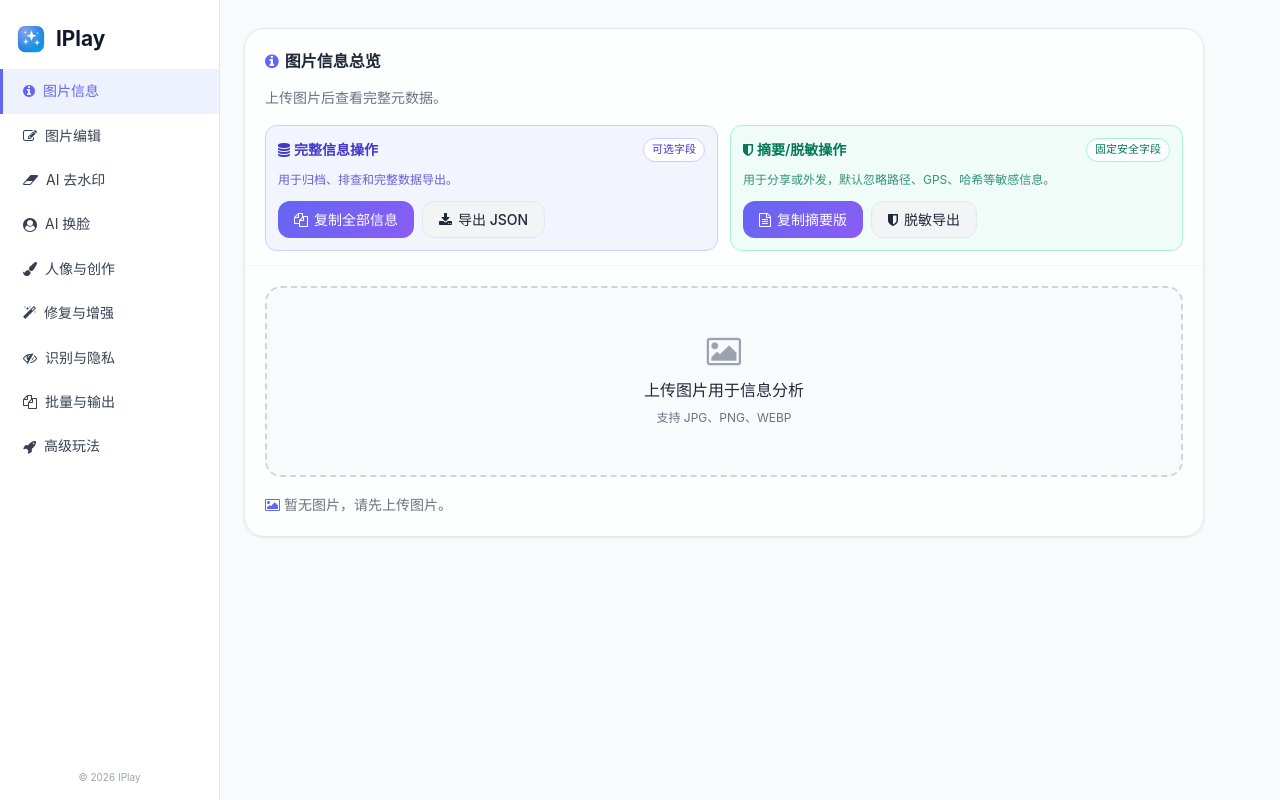
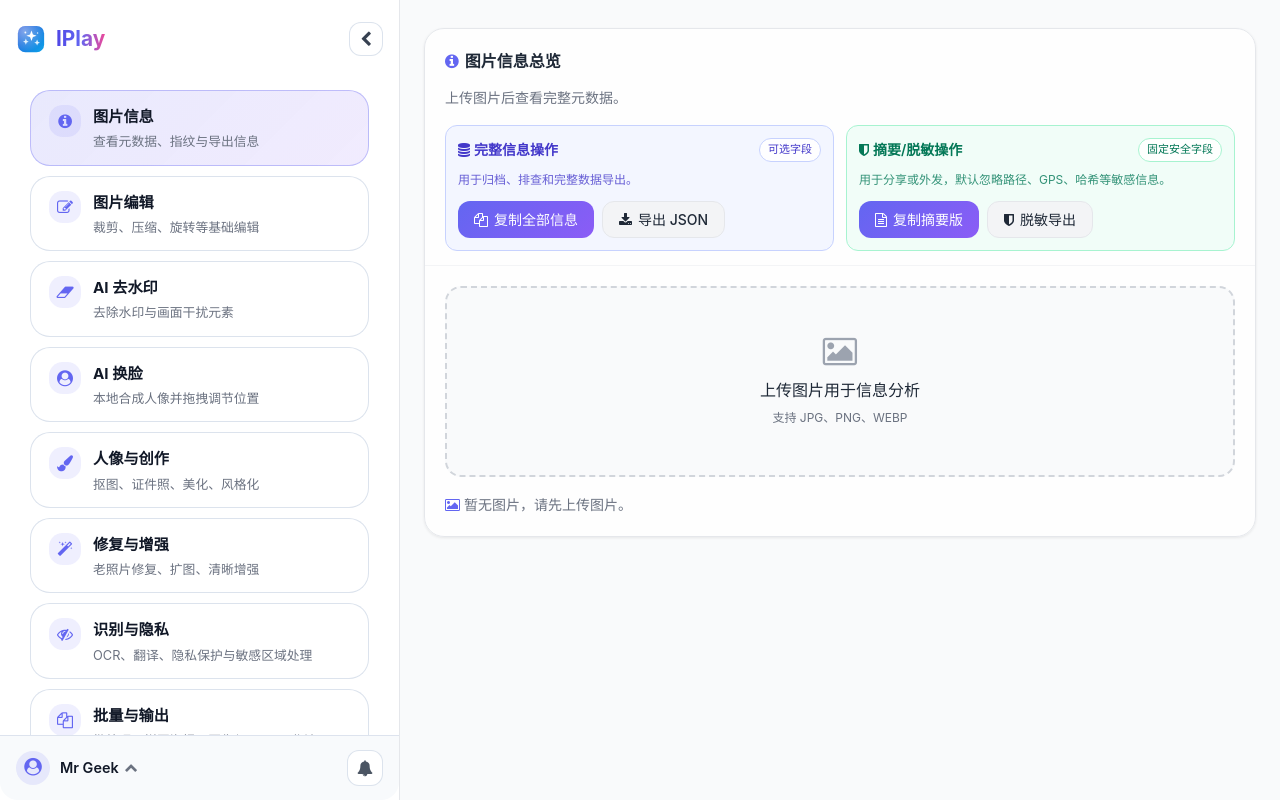
Before and after one commit to geekmister/IPlay, a Vue app: page /info in a window 1280 px wide. Built offline with nearby package versions, Linux system fonts and the light colour scheme.

Commit message:
feat(sidebar): improve collapsed footer and header visuals
Add footer avatar and notification icon in Sidebar, keep collapsed footer visible with icon-only layout, and apply gradient title styling.

```diff
--- a/assets/css/main.css
+++ b/assets/css/main.css
@@ -79,47 +79,6 @@ input, select, textarea { font-family: inherit; font-size: inherit; }
    ---------------------------------------------------------------- */
 .iplay-root { display: flex; min-height: 100vh; }
 .iplay-main { flex: 1; overflow-y: auto; min-width: 0; }
-
-/* ----------------------------------------------------------------
-   4. Sidebar
-   ---------------------------------------------------------------- */
-.sidebar {
-  width: 220px;
-  flex-shrink: 0;
-  background: #fff;
-  border-right: 1px solid var(--color-gray-200);
-  min-height: 100vh;
-  display: flex;
-  flex-direction: column;
-}
-.sidebar-header { display: flex; align-items: center; gap: 10px; padding: 22px 16px 14px; }
-.sidebar-logo { width: 30px; height: 30px; }
-.sidebar-title { font-size: 1.3rem; font-weight: 700; color: var(--color-gray-900); }
-.sidebar-menu { flex: 1; }
-.sidebar-menu ul { list-style: none; }
-.sidebar-menu a {
-  display: flex;
-  align-items: center;
-  gap: 8px;
-  padding: 11px 20px;
-  color: var(--color-gray-700);
-  text-decoration: none;
-  font-size: var(--font-sm);
-  border-left: 3px solid transparent;
-  transition: var(--transition);
-}
-.sidebar-menu a:hover {
-  background: var(--color-gray-100);
-  border-left-color: var(--color-gray-400);
-  color: var(--color-gray-900);
-}
-.sidebar-menu a.router-link-active {
-  background: var(--color-primary-bg);
-  border-left-color: var(--color-primary);
-  color: var(--color-primary);
-  font-weight: 500;
-}
-.sidebar-footer { padding: 14px 16px; text-align: center; font-size: var(--font-xs); color: var(--color-gray-400); }
 
 /* ----------------------------------------------------------------
    5. Page Layout
--- a/components/Sidebar.vue
+++ b/components/Sidebar.vue
@@ -1,75 +1,304 @@
 <template>
-    <aside class="sidebar">
+    <aside :class="['sidebar', { 'is-collapsed': isCollapsed }]">
+        <!-- Header -->
         <div class="sidebar-header">
             <img src="/favicon.svg" alt="logo" class="sidebar-logo" />
             <h1 class="sidebar-title">IPlay</h1>
+            <button type="button" class="sidebar-toggle-btn" @click="toggleCollapse" aria-label="切换侧边栏">
+                <i :class="['fa', isCollapsed ? 'fa-chevron-right' : 'fa-chevron-left']"></i>
+            </button>
         </div>
+        <!-- Menu -->
         <nav class="sidebar-menu">
             <ul>
-                <li>
-                    <RouterLink to="/info">
-                        <i class="fa fa-info-circle mr-2"></i>
-                        图片信息
-                    </RouterLink>
-                </li>
-                <li>
-                    <RouterLink to="/tools">
-                        <i class="fa fa-edit mr-2"></i>
-                        图片编辑
-                    </RouterLink>
-                </li>
-                <li>
-                    <RouterLink to="/image">
-                        <i class="fa fa-eraser mr-2"></i>
-                        AI 去水印
-                    </RouterLink>
-                </li>
-                <li>
-                    <RouterLink to="/face">
-                        <i class="fa fa-user-circle mr-2"></i>
-                        AI 换脸
-                    </RouterLink>
-                </li>
-                <li>
-                    <RouterLink to="/portrait">
-                        <i class="fa fa-paint-brush mr-2"></i>
-                        人像与创作
-                    </RouterLink>
-                </li>
-                <li>
-                    <RouterLink to="/enhance">
-                        <i class="fa fa-magic mr-2"></i>
-                        修复与增强
-                    </RouterLink>
-                </li>
-                <li>
-                    <RouterLink to="/privacy">
-                        <i class="fa fa-eye-slash mr-2"></i>
-                        识别与隐私
-                    </RouterLink>
-                </li>
-                <li>
-                    <RouterLink to="/workflow">
-                        <i class="fa fa-files-o mr-2"></i>
-                        批量与输出
-                    </RouterLink>
-                </li>
-                <li>
-                    <RouterLink to="/advanced">
-                        <i class="fa fa-rocket mr-2"></i>
-                        高级玩法
-                    </RouterLink>
-                </li>
+                <template v-for="item in menuItems" :key="item.route">
+                    <li>
+                        <RouterLink :to="item.route">
+                            <i :class="['fa', item.icon, 'sidebar-icon']"></i>
+                            <div class="sidebar-item-copy">
+                                <span class="sidebar-item-title">{{ item.label }}</span>
+                                <span class="sidebar-item-desc">{{ item.desc }}</span>
+                            </div>
+                        </RouterLink>
+                    </li>
+                </template>
             </ul>
         </nav>
+        <!-- Footer -->
         <footer class="sidebar-footer">
-            <small>© 2026 IPlay</small>
+            <div class="footer-user">
+                <span class="footer-avatar"><i class="fa fa-user-circle"></i></span>
+                <div class="footer-user-copy">
+                    <span class="footer-user-name">Mr Geek</span>
+                    <i class="fa fa-chevron-up footer-user-arrow" aria-hidden="true"></i>
+                </div>
+            </div>
+            <button type="button" class="footer-notice-btn" aria-label="消息提醒">
+                <i class="fa fa-bell"></i>
+            </button>
         </footer>
     </aside>
 </template>
 
 <script setup lang="js">
+    import { ref } from 'vue';
     import { RouterLink } from 'vue-router';
+
+    const isCollapsed = ref(false);
+    const toggleCollapse = () => {
+        isCollapsed.value = !isCollapsed.value;
+    };
+
+    const menuItems = [
+        { icon: 'fa-info-circle', label: '图片信息', desc: '查看元数据、指纹与导出信息', route: '/info' },
+        { icon: 'fa-edit', label: '图片编辑', desc: '裁剪、压缩、旋转等基础编辑', route: '/tools' },
+        { icon: 'fa-eraser', label: 'AI 去水印', desc: '去除水印与画面干扰元素', route: '/image' },
+        { icon: 'fa-user-circle', label: 'AI 换脸', desc: '本地合成人像并拖拽调节位置', route: '/face' },
+        { icon: 'fa-paint-brush', label: '人像与创作', desc: '抠图、证件照、美化、风格化', route: '/portrait' },
+        { icon: 'fa-magic', label: '修复与增强', desc: '老照片修复、扩图、清晰增强', route: '/enhance' },
+        { icon: 'fa-eye-slash', label: '识别与隐私', desc: 'OCR、翻译、隐私保护与敏感区域处理', route: '/privacy' },
+        { icon: 'fa-files-o', label: '批量与输出', desc: '批处理、拼图海报、图像与 PDF 工作流', route: '/workflow' },
+        { icon: 'fa-rocket', label: '高级玩法', desc: '进入完整高级工作台，查看全部任务分组', route: '/advanced' }
+    ];
 </script>
 
-<style lang="css" scoped></style>
+<style lang="css" scoped>
+    .sidebar {
+        width: 400px;
+        height: 100vh;
+        flex-shrink: 0;
+        background: #fff;
+        border-right: 1px solid var(--color-gray-200);
+        min-height: 100vh;
+        display: flex;
+        flex-direction: column;
+        transition: width 0.25s ease;
+    }
+    .sidebar.is-collapsed {
+        width: 112px;
+    }
+    .sidebar-header {
+        display: flex;
+        align-items: center;
+        gap: 10px;
+        padding: 22px 16px 14px;
+    }
+    .sidebar.is-collapsed .sidebar-header {
+        justify-content: space-between;
+        padding-left: 12px;
+        padding-right: 12px;
+    }
+    .sidebar.is-collapsed .sidebar-title {
+        display: none;
+    }
+    .sidebar-toggle-btn {
+        margin-left: auto;
+        width: 34px;
+        height: 34px;
+        border: 1px solid rgba(219,226,237,0.95);
+        border-radius: 12px;
+        background: #fff;
+        color: var(--color-gray-700);
+        display: inline-flex;
+        align-items: center;
+        justify-content: center;
+        cursor: pointer;
+        transition: var(--transition);
+    }
+    .sidebar-toggle-btn:hover {
+        background: var(--color-gray-50);
+    }
+    .sidebar-logo {
+        width: 30px;
+        height: 30px;
+    }
+    .sidebar-title {
+        font-size: 1.3rem;
+        font-weight: 700;
+        color: transparent;
+        background: linear-gradient(90deg, #4f46e5, #6366f1, #ec4899);
+        background-clip: text;
+        -webkit-background-clip: text;
+        display: inline-block;
+    }
+    .sidebar-menu {
+        flex: 1;
+        min-height: 0;
+        overflow-y: auto;
+        padding-top: 20px;
+        padding-bottom: 20px;
+    }
+    .sidebar.is-collapsed .sidebar-menu a {
+        justify-content: center;
+        width: 48px;
+        margin: 0 auto;
+        border-color: transparent;
+        background: transparent;
+        padding: 10px 0;
+        box-shadow: none;
+    }
+    .sidebar.is-collapsed .sidebar-item-copy {
+        display: none;
+    }
+    .sidebar.is-collapsed .sidebar-footer {
+        justify-content: center;
+        padding-left: 0;
+        padding-right: 0;
+    }
+    .sidebar.is-collapsed .footer-user-copy {
+        display: none;
+    }
+    .sidebar.is-collapsed .footer-avatar {
+        width: 36px;
+        height: 36px;
+    }
+    .sidebar.is-collapsed .footer-notice-btn {
+        width: 36px;
+        height: 36px;
+    }
+    .sidebar.is-collapsed .sidebar-menu ul {
+        gap: 10px;
+    }
+    .sidebar.is-collapsed .sidebar-toggle-btn {
+        width: 30px;
+        height: 30px;
+    }
+    .sidebar-menu ul {
+        list-style: none;
+        margin: 0;
+        padding: 0;
+        display: flex;
+        flex-direction: column;
+        gap: 10px;
+    }
+    .sidebar-menu li {
+        width: auto;
+        margin-left: 30px;
+        margin-right: 30px;
+    }
+    .sidebar.is-collapsed .sidebar-menu li {
+        margin: 0 auto;
+    }
+    .sidebar-menu a {
+        display: flex;
+        align-items: flex-start;
+        gap: 12px;
+        padding: 14px 18px;
+        color: var(--color-gray-700);
+        text-decoration: none;
+        font-size: var(--font-sm);
+        border: 1px solid rgba(219,226,237,0.95);
+        border-radius: 20px;
+        background: #fff;
+        transition: var(--transition);
+    }
+    .sidebar-item-copy {
+        display: flex;
+        flex-direction: column;
+        gap: 4px;
+        min-width: 0;
+    }
+    .sidebar-item-title {
+        font-size: 0.95rem;
+        font-weight: 700;
+        color: var(--color-gray-900);
+        display: block;
+        white-space: nowrap;
+        overflow: hidden;
+        text-overflow: ellipsis;
+    }
+    .sidebar-item-desc {
+        font-size: 0.8rem;
+        color: var(--color-gray-500);
+        line-height: 1.35;
+        display: block;
+        max-width: 100%;
+        overflow: hidden;
+        text-overflow: ellipsis;
+    }
+    .sidebar-menu a:hover {
+        box-shadow: 0 12px 28px rgba(99,102,241,0.12);
+        transform: translateY(-1px);
+        border-color: rgba(99,102,241,0.18);
+        color: var(--color-gray-900);
+    }
+    .sidebar-menu a.router-link-active {
+        background: linear-gradient(135deg, rgba(99,102,241,0.14), rgba(139,92,246,0.12));
+        border-color: rgba(99,102,241,0.35);
+        color: var(--color-primary);
+        font-weight: 500;
+    }
+    .sidebar-icon {
+        display: inline-flex;
+        width: 2rem;
+        height: 2rem;
+        align-items: center;
+        justify-content: center;
+        border-radius: 0.85rem;
+        background: rgba(99,102,241,0.1);
+        color: var(--color-primary);
+        font-size: 1rem;
+        flex-shrink: 0;
+    }
+    .sidebar.is-collapsed .sidebar-icon {
+        width: 2.5rem;
+        height: 2.5rem;
+        background: rgba(99,102,241,0.14);
+    }
+    .sidebar-footer {
+        display: flex;
+        align-items: center;
+        justify-content: space-between;
+        gap: 10px;
+        padding: 14px 16px;
+        background: #f8fafc;
+        border-top: 1px solid rgba(219,226,237,0.9);
+        border-radius: 0 0 18px 18px;
+    }
+    .footer-user {
+        display: flex;
+        align-items: center;
+        gap: 10px;
+    }
+    .footer-avatar {
+        display: inline-flex;
+        align-items: center;
+        justify-content: center;
+        width: 34px;
+        height: 34px;
+        border-radius: 50%;
+        background: rgba(99,102,241,0.12);
+        color: var(--color-primary);
+        font-size: 1.1rem;
+    }
+    .footer-user-copy {
+        display: flex;
+        align-items: center;
+        gap: 6px;
+    }
+    .footer-user-name {
+        font-size: 0.9rem;
+        font-weight: 600;
+        color: var(--color-gray-900);
+    }
+    .footer-user-arrow {
+        font-size: 0.82rem;
+        color: var(--color-gray-500);
+    }
+    .footer-notice-btn {
+        width: 36px;
+        height: 36px;
+        border-radius: 12px;
+        border: 1px solid rgba(219,226,237,0.95);
+        background: #fff;
+        color: var(--color-gray-600);
+        display: inline-flex;
+        align-items: center;
+        justify-content: center;
+        cursor: pointer;
+        transition: var(--transition);
+    }
+    .footer-notice-btn:hover {
+        background: var(--color-gray-50);
+    }
+</style>
```
Also changed, not shown: 3 other files (tests, documents, lock files or other folders).
